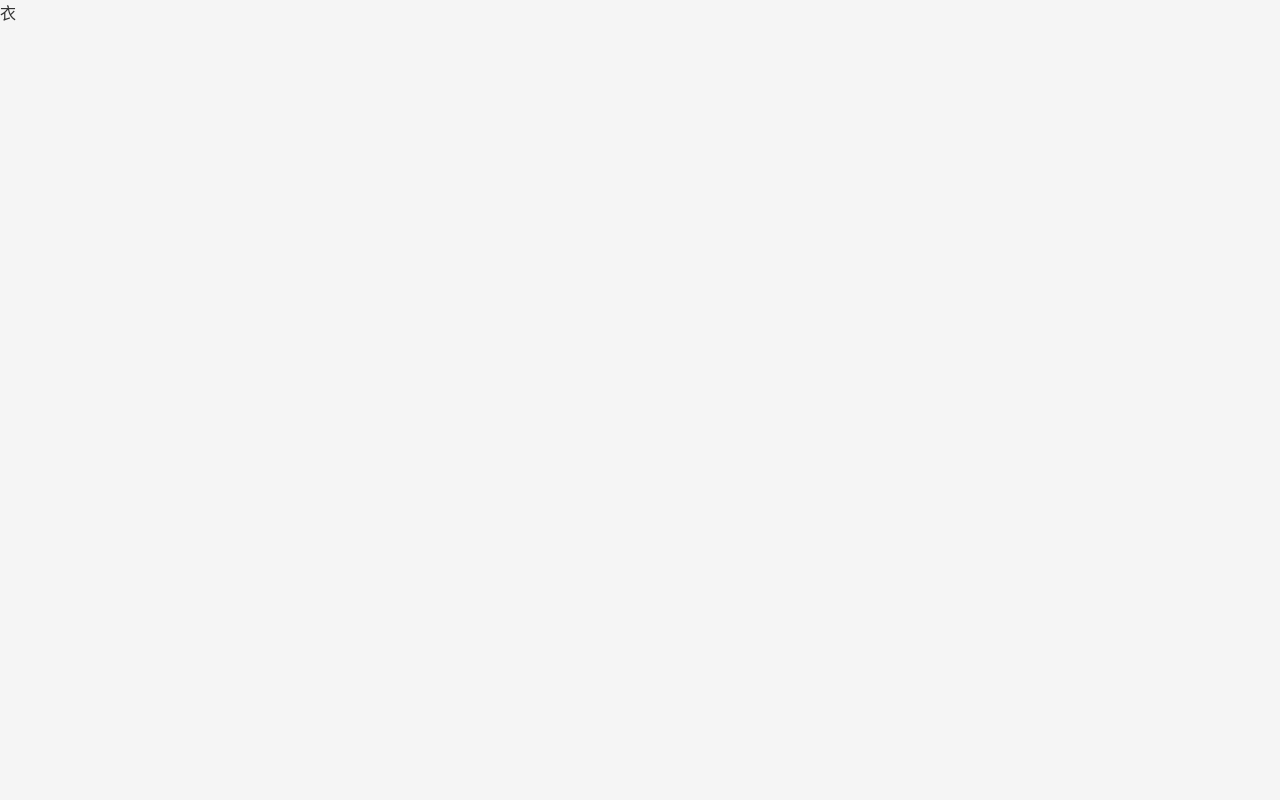
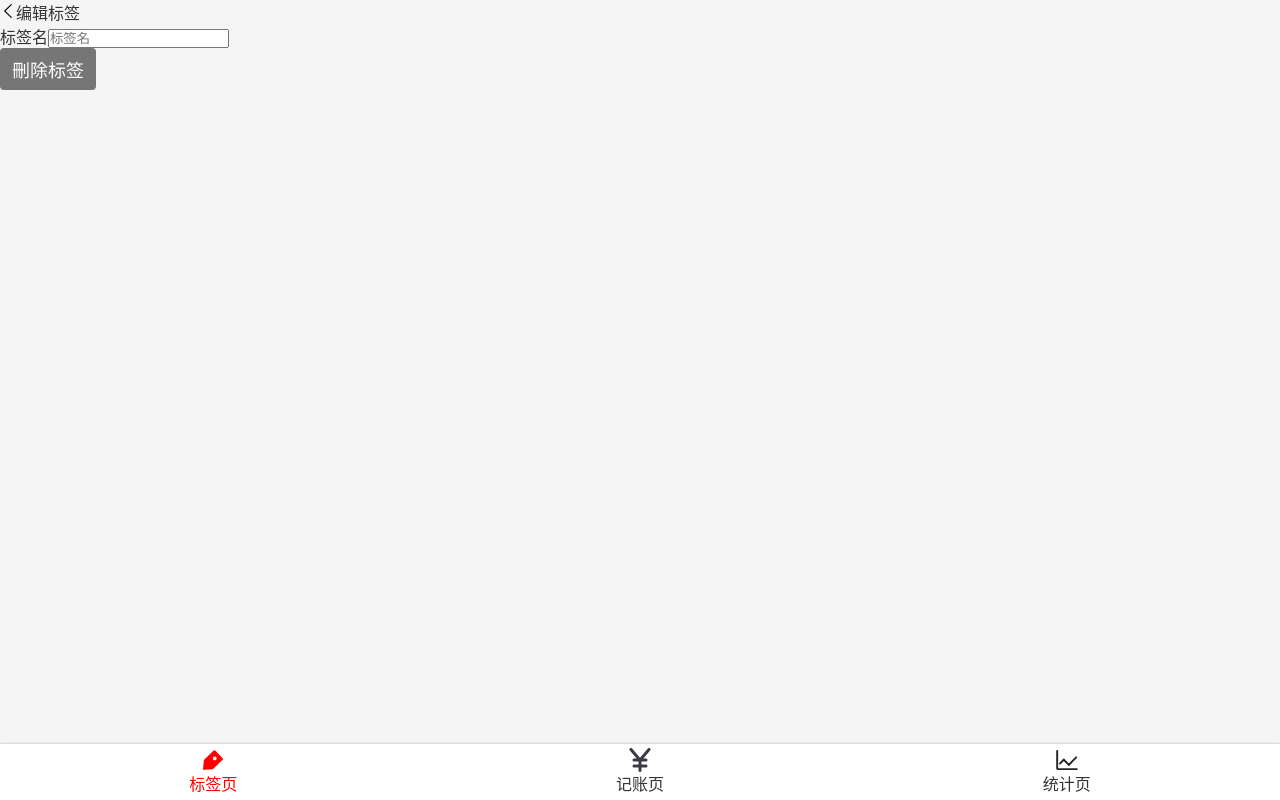
Before and after one commit to gongjianOnline/accountBookReact, a React app: page /#/tags/1 in a window 1280 px wide. Built offline with nearby package versions, Linux system fonts and the light colour scheme.

Commit message:
tag页面详情布局完成

```diff
--- /dev/null
+++ b/src/components/Button.tsx
@@ -0,0 +1,12 @@
+import styled from "styled-components";
+
+const Button = styled.button`
+  font-size: 18px;
+  border: none;
+  padding: 8px 12px;
+  background: #767676;
+  border-radius: 4px;
+  color: #fff;
+  cursor:pointer;
+`
+export {Button}
--- a/src/views/Tag.tsx
+++ b/src/views/Tag.tsx
@@ -1,6 +1,9 @@
 import React from 'react'
 import {useTags} from "../useTags";
 import {useParams} from "react-router-dom"
+import Layout from "../components/Layout";
+import Icon from "../components/icon";
+import {Button} from "../components/Button";
 
 type Params = {
     id:string
@@ -10,7 +13,23 @@
     let {id} = useParams<Params>()
     const tag = findTag(parseInt(id));
     return (
-        <div>{tag.name}</div>
+        <Layout>
+            <header>
+                <Icon name="left"/>
+                <span>编辑标签</span>
+            </header>
+            <div>
+                <label>
+                    <span>标签名</span>
+                    <input type="text"
+                           placeholder="标签名"/>
+                </label>
+            </div>
+            <div>
+                <Button>刪除标签</Button>
+            </div>
+        </Layout>
+
     )
 }
 export {Tag}
--- a/src/views/Tags.tsx
+++ b/src/views/Tags.tsx
@@ -4,6 +4,7 @@
 import styled from "styled-components";
 import Icon from "../components/icon";
 import {Link} from "react-router-dom";
+import {Button} from "../components/Button";
 
 
 const Taglist = styled.ol`
@@ -20,15 +21,6 @@
            align-items: center;
         }
       }
-`
-const Button = styled.button`
-  font-size: 18px;
-  border: none;
-  padding: 8px 12px;
-  background: #767676;
-  border-radius: 4px;
-  color: #fff;
-  cursor:pointer;
 `
 const Center = styled.div`
   display:flex;
```
Also changed, not shown: src/icons/left.svg (added).
